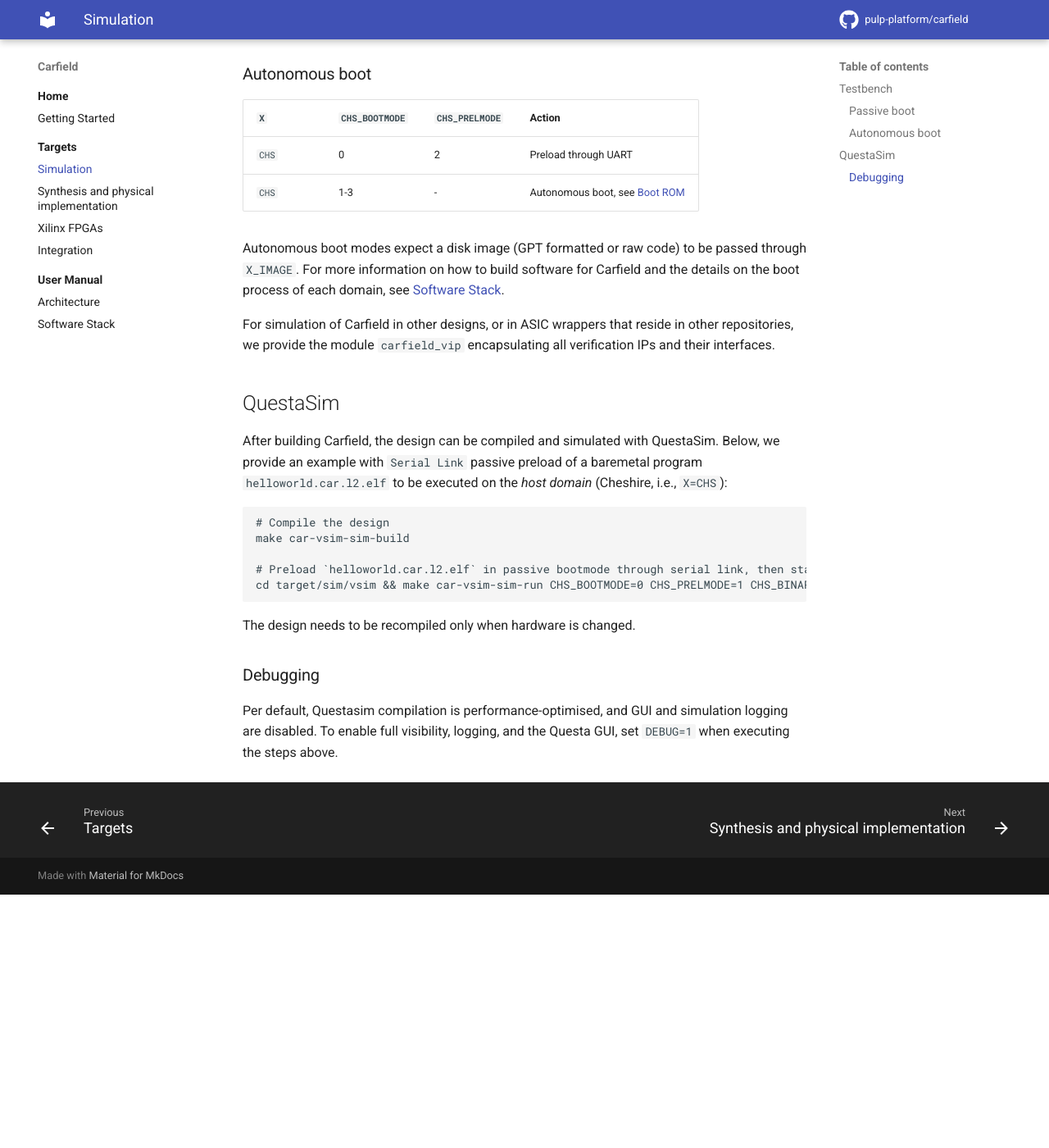
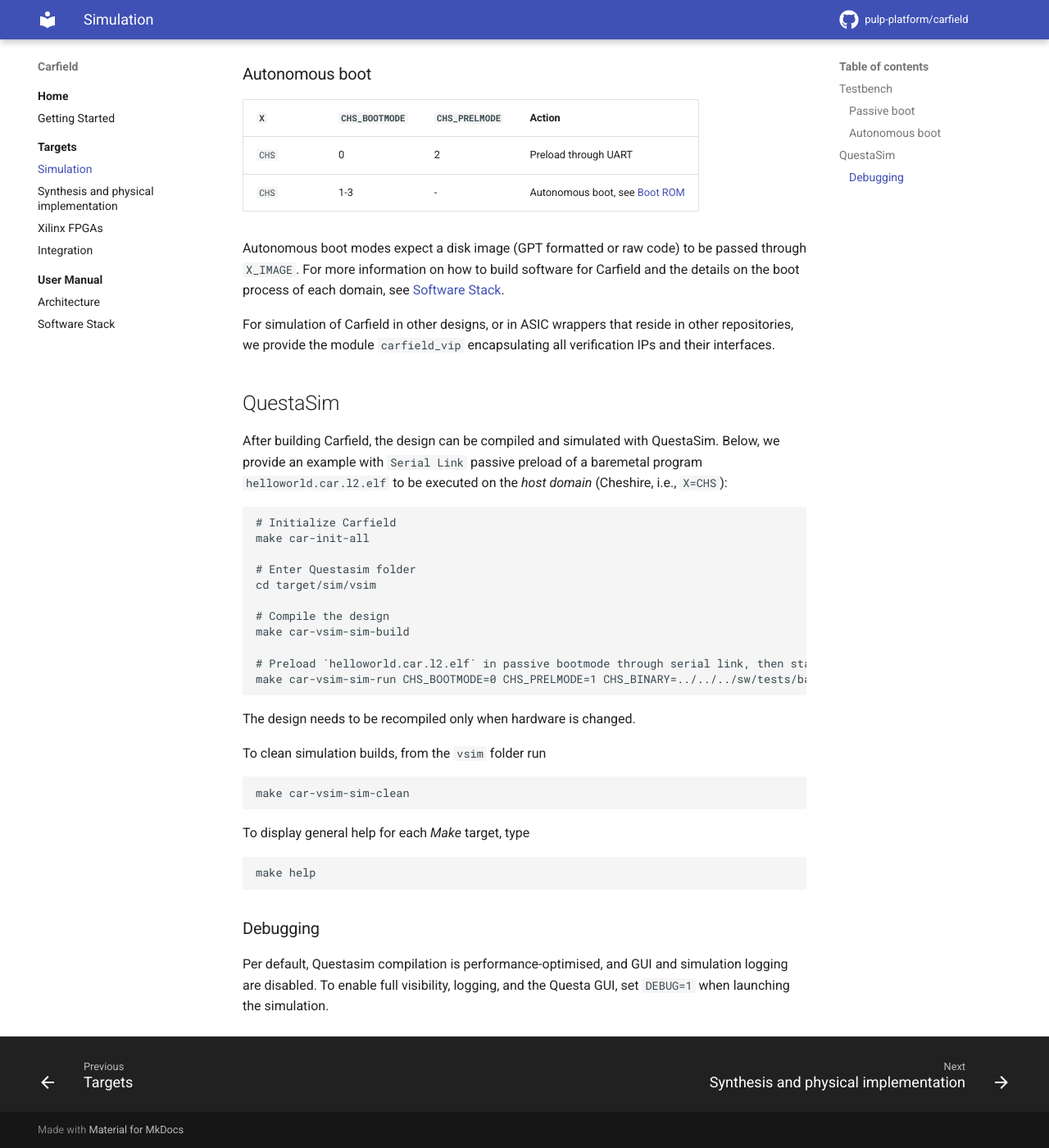
Before and after one commit to pulp-platform/carfield, an MkDocs documentation site: the page built from docs/tg/sim.md, in a window 1280 px wide and 1400 px high, scrolled down 1462 px. Shown: the whole window at 82% size. Built offline with MkDocs 1.6.1 and Material for MkDocs 9.7.7, drawn with Linux system fonts in a browser that asks for light colours; comment, search, counter and statistics services are not loaded; before the commit the page ends 2553 px from its top, so only the background shows below that.

Commit message:
Update docs

````diff
--- a/docs/tg/sim.md
+++ b/docs/tg/sim.md
@@ -79,17 +79,35 @@ an example with `Serial Link` passive preload of a baremetal program `helloworld
 executed on the *host domain* (Cheshire, i.e., `X=CHS`):
 
 ```tcl
+# Initialize Carfield
+make car-init-all
+
+# Enter Questasim folder
+cd target/sim/vsim
+
 # Compile the design
 make car-vsim-sim-build
 
 # Preload `helloworld.car.l2.elf` in passive bootmode through serial link, then start the simulation
-cd target/sim/vsim && make car-vsim-sim-run CHS_BOOTMODE=0 CHS_PRELMODE=1 CHS_BINARY=../../../sw/tests/bare-metal/hostd/helloworld.car.l2.elf
+make car-vsim-sim-run CHS_BOOTMODE=0 CHS_PRELMODE=1 CHS_BINARY=../../../sw/tests/bare-metal/hostd/helloworld.car.l2.elf
 ```
 
 The design needs to be recompiled only when hardware is changed.
 
+To clean simulation builds, from the `vsim` folder run
+
+```tcl
+make car-vsim-sim-clean
+```
+
+To display general help for each *Make* target, type
+
+```tcl
+make help
+```
+
 ### Debugging
 
 Per default, Questasim compilation is performance-optimised, and GUI and simulation logging are
-disabled. To enable full visibility, logging, and the Questa GUI, set `DEBUG=1` when executing the
-steps above.
+disabled. To enable full visibility, logging, and the Questa GUI, set `DEBUG=1` when launching the
+simulation.
````
Also changed, not shown: README.md (+6 -3 lines).
